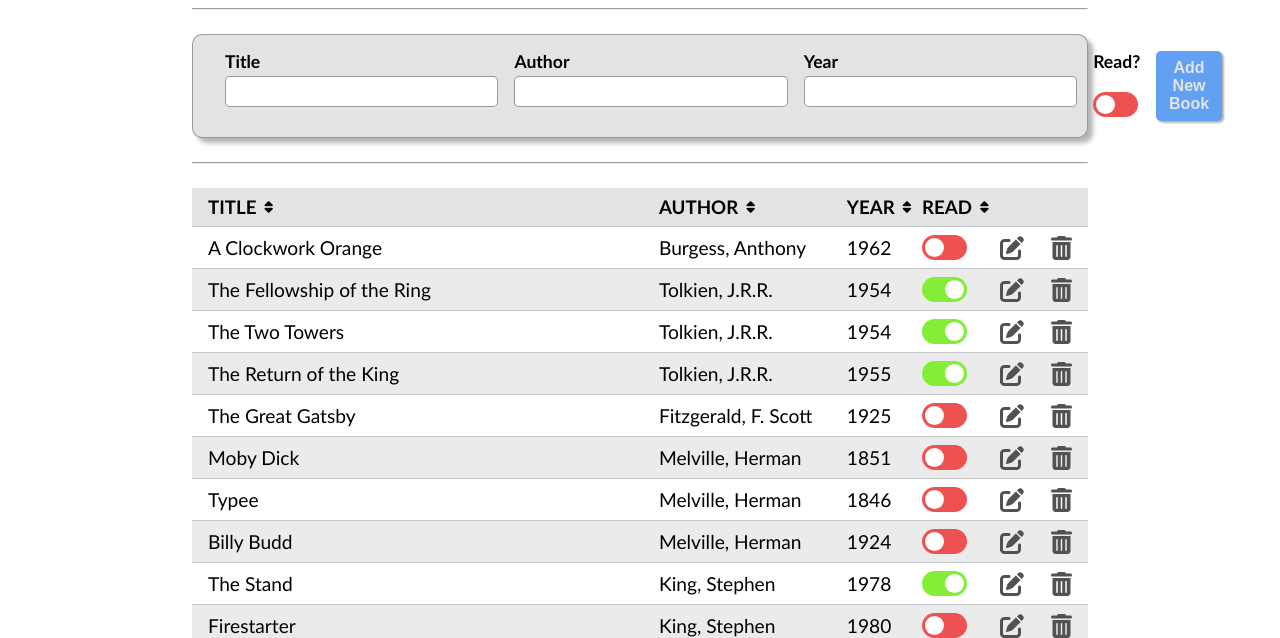
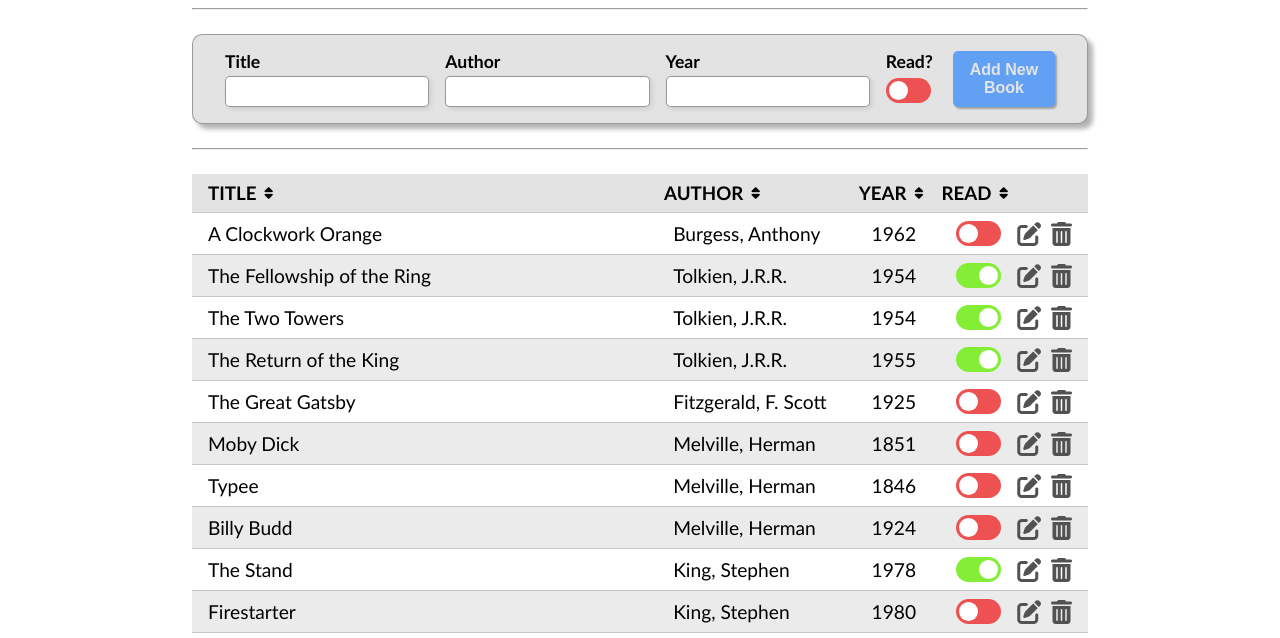
Before and after one commit to Orluca/TOP-library, a plain HTML site: page index.html in a window 1280 px wide. Shown: the part 115-753 px from the top of the page. Drawn offline with Linux system fonts and the light colour scheme.

Commit message:
A few GUI tweaks

```diff
--- a/index.html
+++ b/index.html
@@ -4,10 +4,9 @@
     <meta charset="UTF-8" />
     <meta http-equiv="X-UA-Compatible" content="IE=edge" />
     <meta name="viewport" content="width=device-width, initial-scale=1.0" />
-    <title>Library</title>
+    <title>Book Library</title>
     <link rel="stylesheet" href="style.css" />
     <link rel="stylesheet" href="https://cdnjs.cloudflare.com/ajax/libs/font-awesome/6.1.1/css/all.min.css" integrity="sha512-KfkfwYDsLkIlwQp6LFnl8zNdLGxu9YAA1QvwINks4PhcElQSvqcyVLLD9aMhXd13uQjoXtEKNosOWaZqXgel0g==" crossorigin="anonymous" referrerpolicy="no-referrer" />
-    <!-- <script type="module" src="default_books.js" defer></script> -->
     <script src="script.js" defer></script>
   </head>
   <body>
@@ -49,6 +48,8 @@
             <h3 class="read-status-header">Read</h3>
             <button><i class="fa-solid fa-sort sort-btn-icon" id="sort-btn-read-status"></i></button>
           </div>
+          <!-- <i id="edit-btn" class="fa-solid fa-pen-to-square"></i>
+          <i id="delete-btn" class="fa-solid fa-trash-can"></i> -->
         </div>
         <div class="book-items-container"></div>
       </div>
@@ -69,7 +70,7 @@
         <hr />
         <div class="modal-input-container">
           <label for="modal-input-year">Year:</label>
-          <input id="modal-input-year" type="text" />
+          <input id="modal-input-year" type="number" />
         </div>
         <hr />
         <div class="modal-input-container">
--- a/style.css
+++ b/style.css
@@ -17,7 +17,8 @@ body {
   --color-nth-row: rgba(0, 0, 0, 0.08);
   --color-edit-inputs: rgb(255, 255, 255);
 
-  --book-list-columns: 3fr 1.25fr 0.5fr 70px 40px 40px;
+  --book-list-columns: 3fr 1.25fr 0.5fr 0.35fr 0.15fr 0.15fr;
+  /* --book-list-columns: 54% 25% 7.5% 5% 2.5% 2.5%; */
 }
 
 body.dark-mode {
@@ -73,8 +74,8 @@ h1 {
   column-gap: 1rem;
 
   display: grid;
-  grid-template-columns: 1fr 1fr 1fr 0.5fr 1fr;
-  width: 100%;
+  grid-template-columns: 2fr 2fr 2fr 0.5fr 1fr;
+  /* width: 100%; */
   margin: 0rem auto;
   padding: 1rem 2rem;
   border-radius: 10px;
@@ -99,11 +100,12 @@ h1 {
   padding: 0.2rem;
   border-radius: 5px;
   border: 1px solid rgba(0, 0, 0, 0.4);
+  box-shadow: 2px 2px 5px rgba(0, 0, 0, 0.1);
+  width: 100%;
 }
 
 .add-book-button {
   background-color: #61a0f3;
-  /* color: var(--color-background-1); */
   color: rgb(228, 228, 228);
   padding: 0.5rem 0.8rem;
   border: none;
@@ -160,7 +162,12 @@ hr {
   position: sticky;
   top: 0;
   z-index: 1;
+  column-gap: 0.5rem;
 }
+
+/* .list-view-headers-container > i {
+  opacity: 0;
+} */
 
 .book-items-container {
   display: flex;
@@ -197,6 +204,7 @@ hr {
   padding: 0.5rem 1rem;
   align-items: center;
   font-size: 1.2rem;
+  column-gap: 0.5rem;
 }
 
 .book-item-container:nth-of-type(2n) {
@@ -355,6 +363,7 @@ hr {
   border: none;
   border-radius: 10px;
   color: white;
+  box-shadow: 2px 2px 5px rgba(0, 0, 0, 0.5);
 }
 
 .modal-cancel-btn {
```
Also changed, not shown: assets/delete.png (deleted), assets/delete2.png (deleted), assets/edit.png (deleted), assets/settings.png (deleted), assets/sort.png (deleted), 1 other file.
